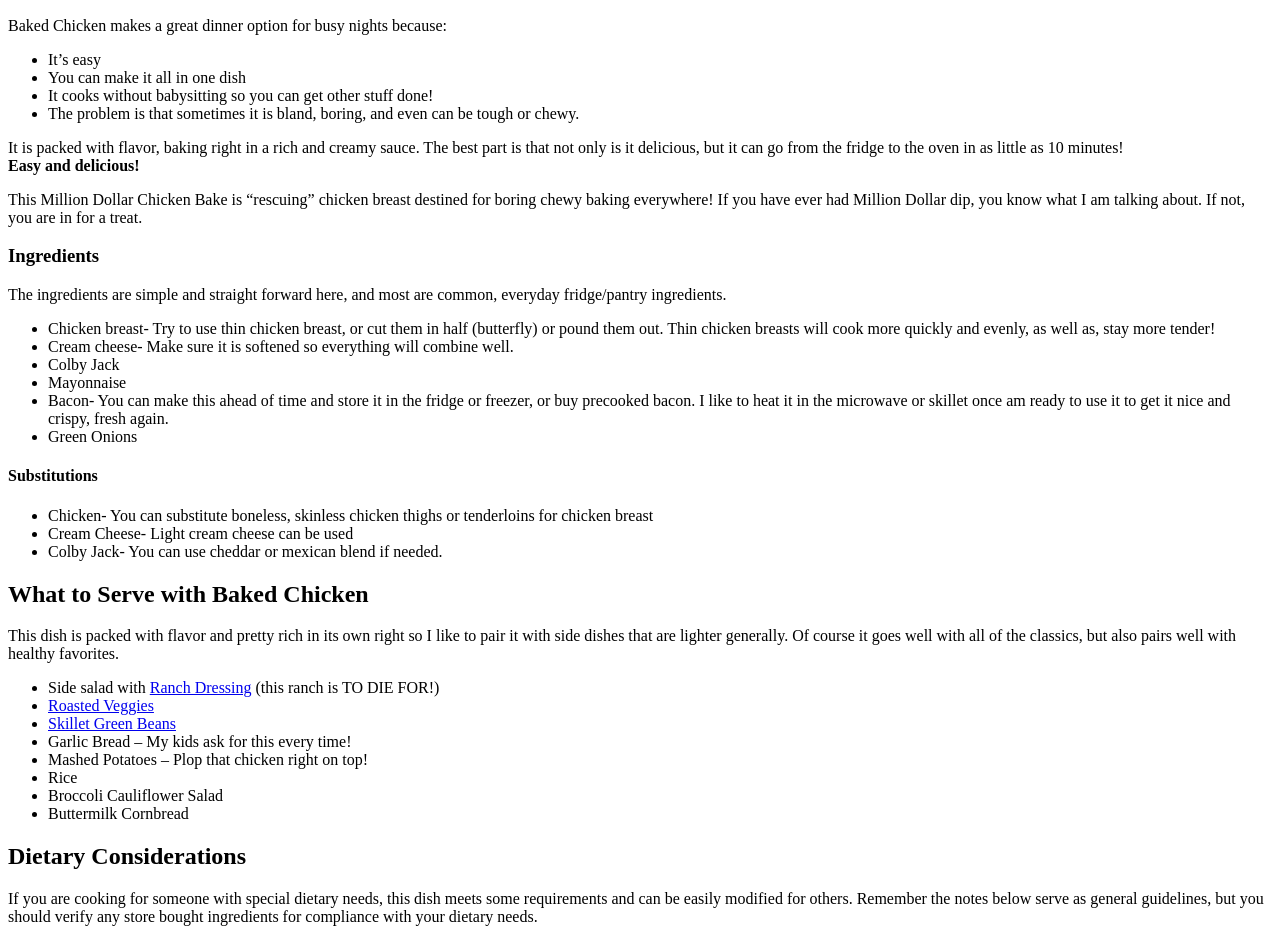
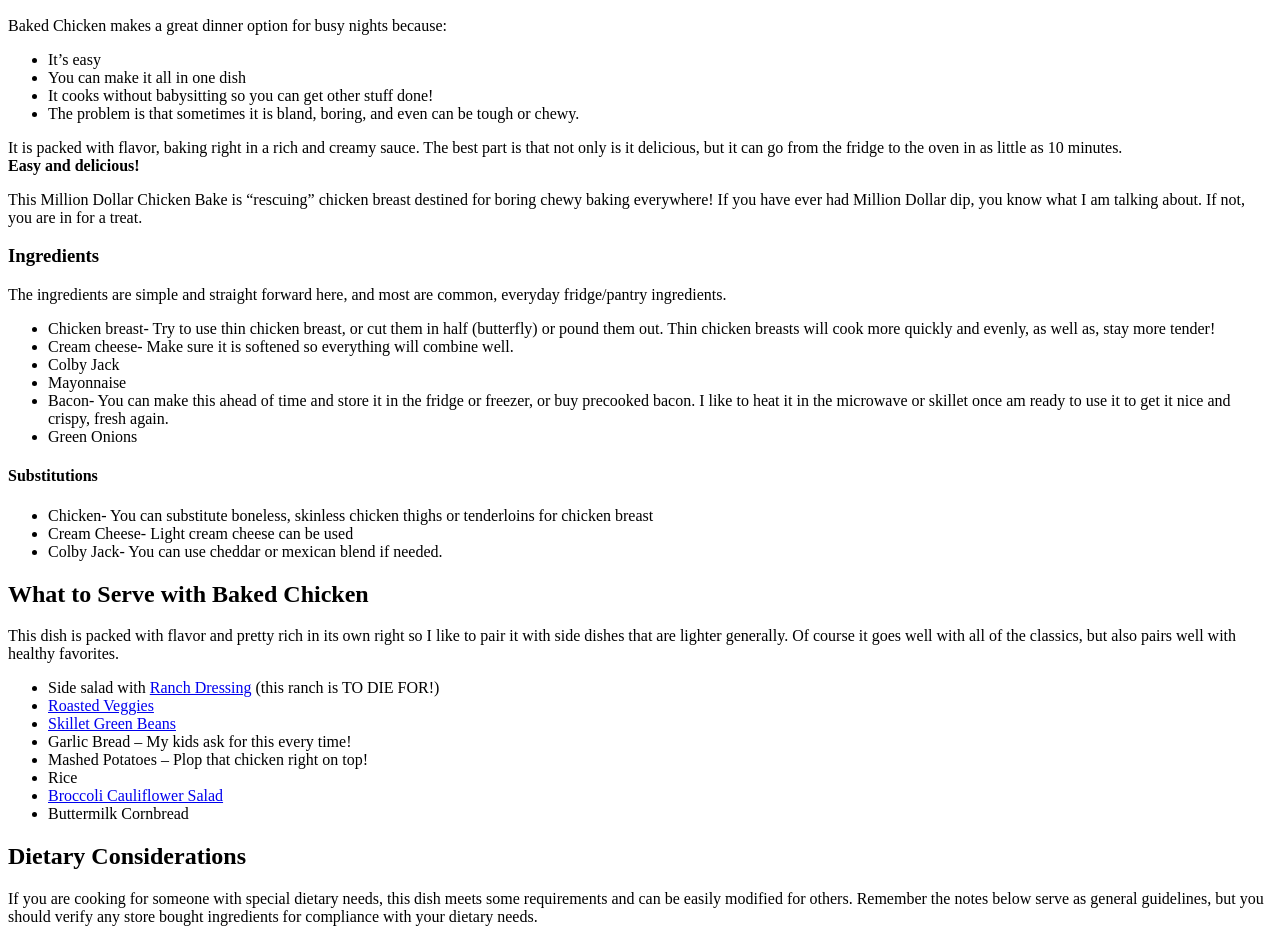
Before and after one commit to aosmankovic/ifsc-1310, a plain HTML site: page gordo/index.html in a window 1280 px wide. Shown: the part 620-1559 px from the top of the page. Drawn offline with Linux system fonts and the light colour scheme.

Commit message:
Prototype HTML5 Assignment Submission

```diff
--- a/gordo/index.html
+++ b/gordo/index.html
@@ -28,7 +28,7 @@
 <li>It cooks without babysitting so you can get other stuff done!</li>
 <li>The problem is that sometimes it is bland, boring, and even can be tough or chewy.</li>
 </ul></p>
-<p>It is packed with flavor, baking right in a rich and creamy sauce. The best part is that not only is it delicious, but it can go from the fridge to the oven in as little as 10 minutes!
+<p>It is packed with flavor, baking right in a rich and creamy sauce. The best part is that not only is it delicious, but it can go from the fridge to the oven in as little as 10 minutes.
 
 <br><strong>Easy and delicious!</strong></p>
 
@@ -58,7 +58,7 @@
 <li>Garlic Bread – My kids ask for this every time!</li>
 <li>Mashed Potatoes – Plop that chicken right on top!</li>
 <li>Rice</li>
-<li>Broccoli Cauliflower Salad</li>
+<li><a href="https://easyfamilyrecipes.com/broccoli-cauliflower-salad/" target="_blank" title="brocolli salad">Broccoli Cauliflower Salad</a></li>
 <li>Buttermilk Cornbread</li>
 </ul></p>
 <h2>Dietary Considerations</h2>
```
